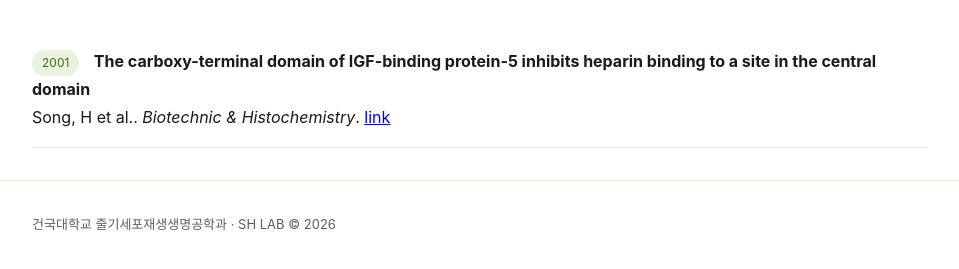
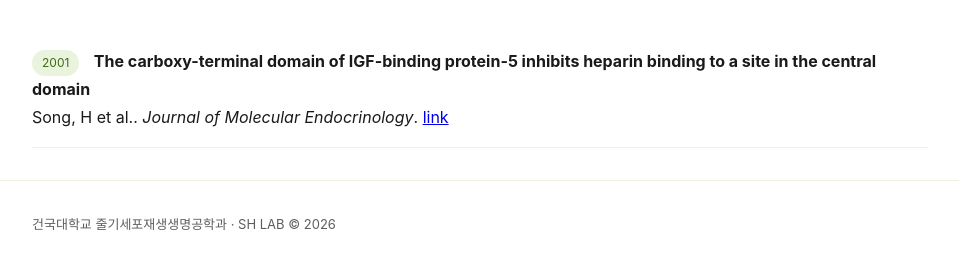
Before and after one commit to SH-LAB-KU/SH-LAB-KU.github.io, a Jekyll site: the page built from publications.html, in a window 1280 px wide. Shown: the part 167-436 px from the top of the page, without its empty margins (160-1119 px from the left). Built offline with Jekyll 4.4.1, drawn with Linux system fonts in a browser that asks for light colours.

Commit message:
Update publications.yml

```diff
--- a/_data/publications.yml
+++ b/_data/publications.yml
@@ -4,5 +4,5 @@
 - year: 2001
   authors: "Song, H et al."
   title: "The carboxy-terminal domain of IGF-binding protein-5 inhibits heparin binding to a site in the central domain"
-  journal: "Biotechnic & Histochemistry"
+  journal: "Journal of Molecular Endocrinology"
   link: "https://doi.org/10.1677/jme.0.0260229"
```
